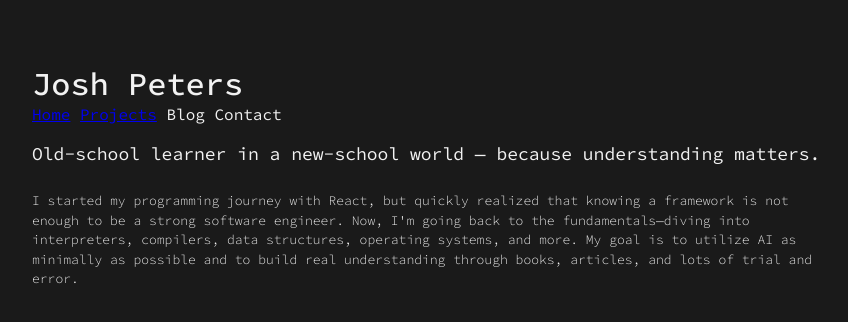
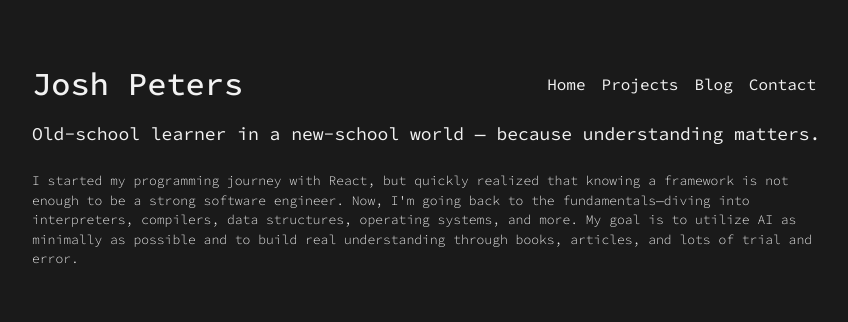
Before and after one commit to josh-peters-99/portfolio-site, a plain HTML site: page index.html in a window 1280 px wide. Shown: the whole page, without its empty margins (208-1056 px from the left). Drawn offline with nearby package versions, Linux system fonts and the light colour scheme.

Commit message:
adjusted navbar styles

```diff
--- a/index.html
+++ b/index.html
@@ -16,10 +16,10 @@
 	    <div class="nav-container">
             <h1>Josh Peters</h1>
             <div id="nav-items">
-                <a href="#index">Home</a>
-                <a href="#projects">Projects</a>
-                <a>Blog</a>
-                <a>Contact</a>
+                <a class="nav-item" href="#index">Home</a>
+                <a class="nav-item" href="#projects">Projects</a>
+                <a class="nav-item">Blog</a>
+                <a class="nav-item">Contact</a>
                 <a class="icon" hx-on="click: document.getElementById('my-links').classList.toggle('hidden')">
                     <i class="fa fa-bars"></i>
                 </a>
--- a/styles.css
+++ b/styles.css
@@ -15,6 +15,35 @@ body {
     font-family: 'Source Code Pro', monospace;
     font-style: normal;
     color: #F2F2F2;
+}
+
+.nav-container {
+  display: flex;
+  justify-content: space-between;
+}
+
+.nav-container #nav-items {
+  display: none;
+}
+
+.nav-item {
+  text-decoration: none;
+  color: #F2F2F2;
+}
+
+.nav-item:hover {
+  cursor: pointer;
+  background-color: #F2F2F2;
+  color: #1A1A1A;
+}
+
+@media only screen and (min-width: 767px) {
+  .nav-container #nav-items {
+    display: flex;
+    gap: 1rem;
+    align-items: center;
+    justify-content: space-between;
+  }
 }
 
 .content {
```
